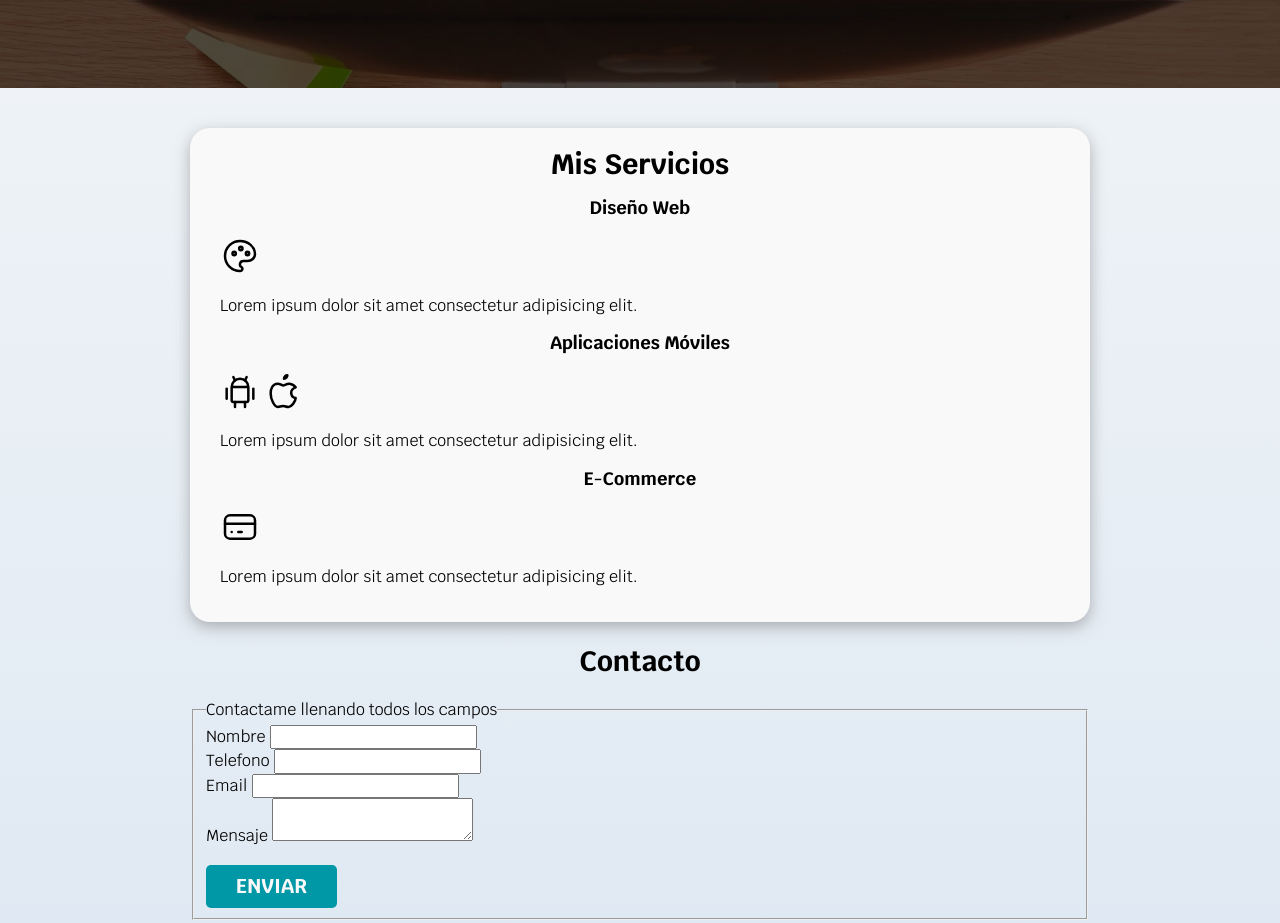
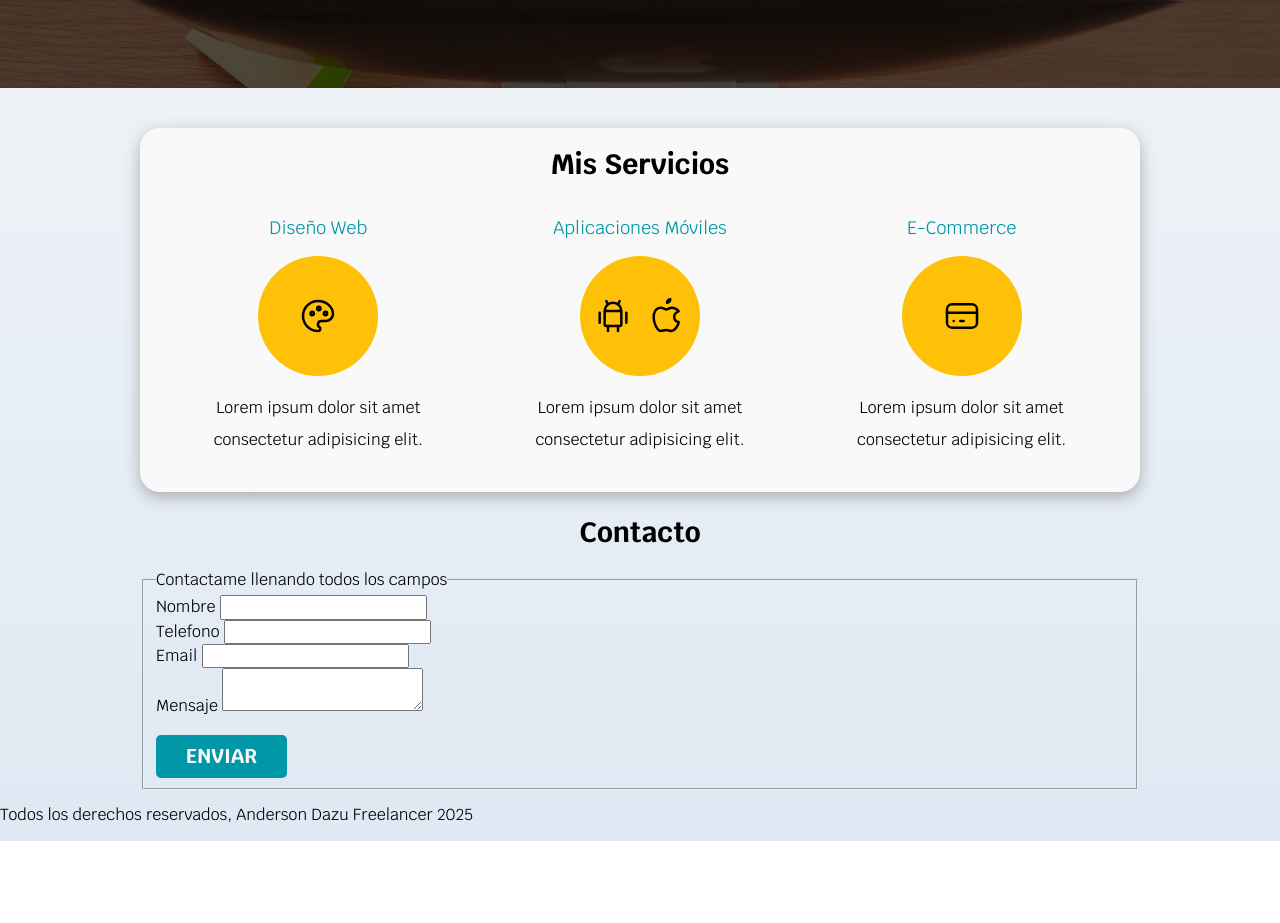
Before and after one commit to AnderDaZu/freelancer-pro, a plain HTML site: page index.html in a window 1280 px wide. Shown: the part 520-1443 px from the top of the page. After the commit the page ends 1361 px from the top, so only its background shows below. Drawn offline with Linux system fonts and the light colour scheme.

Commit message:
finalizando sección de servicios

```diff
--- a/css/styles.css
+++ b/css/styles.css
@@ -40,7 +40,7 @@ h1, h2, h3 {
 }
 
 .contenedor {
-    max-width: 90rem;
+    max-width: 100rem;
     margin: 0 auto;
 }
 
@@ -51,7 +51,6 @@ h1, h2, h3 {
 .nav-bg {
     background-color: var(--secundario);
 }
-
 
 .nav__btn_display, .nav__btn_close {
     padding: 2rem;
@@ -144,8 +143,50 @@ h1, h2, h3 {
 main {
     padding: 2rem 3rem;
 }
+@media (max-width: 940px) {
+    #principal {
+        margin-left: 2rem;
+        margin-right: 2rem;
+    }
+}
 main h2 {
     margin: 0;
+}
+.servicios {
+    display: grid;
+    gap: 2.5rem;
+    grid-template-rows: repeat(3 1fr);
+    padding-top: 2rem;
+    /* grid-template-columns: 50% 50%;
+    grid-template-rows: 50% 50%; */
+    /* grid: 50% 50% / 50% 50%; */ /* Esto es lo mismo a lo de arriba */
+}
+@media (min-width: 768px) {
+    .servicios {
+        grid-template-columns: repeat(3, 1fr);
+    }
+}
+.servicio {
+    display: flex;
+    flex-direction: column;
+    align-items: center;
+}
+.servicio h3 {
+    color: var(--secundario);
+    font-weight: 400;
+}
+.servicio p {
+    text-align: center;
+    line-height: 2;
+}
+.servicio .icono-servicio {
+    width: 12rem;
+    height: 12rem;
+    background-color: var(--primario);
+    border-radius: 50%;
+    display: flex;
+    align-items: center;
+    justify-content: space-evenly;
 }
 
 .boton {
--- a/index.html
+++ b/index.html
@@ -67,11 +67,13 @@
         </div>
     </section>
 
-    <main class="contenedor sombra">
+    <main class="contenedor sombra" id="principal">
         <h2>Mis Servicios</h2>
-        <section>
+        <div class="servicios">
+            <section class="servicio">
                 <h3>Diseño Web</h3>
 
+                <div class="icono-servicio">
                     <svg xmlns="http://www.w3.org/2000/svg" viewBox="0 0 24 24" fill="none" stroke="#000" stroke-linecap="round"
                         stroke-linejoin="round" width="40" height="40" stroke-width="1.5">
                         <path
@@ -81,13 +83,15 @@
                         <path d="M12.5 7.5m-1 0a1 1 0 1 0 2 0a1 1 0 1 0 -2 0"></path>
                         <path d="M16.5 10.5m-1 0a1 1 0 1 0 2 0a1 1 0 1 0 -2 0"></path>
                     </svg>
+                </div>
 
                 <p>Lorem ipsum dolor sit amet consectetur adipisicing elit.</p>
             </section>
-        <section>
+            <section class="servicio">
                 <h3>Aplicaciones Móviles</h3>
 
-            <div>
+                <div class="icono-servicio">
+                    <!-- <div> -->
                         <svg xmlns="http://www.w3.org/2000/svg" viewBox="0 0 24 24" fill="none" stroke="#000"
                             stroke-linecap="round" stroke-linejoin="round" width="40" height="40" stroke-width="1.5">
                             <path d="M4 10l0 6"></path>
@@ -106,13 +110,15 @@
                             </path>
                             <path d="M12 4a2 2 0 0 0 2 -2a2 2 0 0 0 -2 2"></path>
                         </svg>
+                    <!-- </div> -->
                 </div>
 
                 <p>Lorem ipsum dolor sit amet consectetur adipisicing elit.</p>
             </section>
-        <section>
+            <section class="servicio">
                 <h3>E-Commerce</h3>
 
+                <div class="icono-servicio">
                     <svg xmlns="http://www.w3.org/2000/svg" viewBox="0 0 24 24" fill="none" stroke="#000" stroke-linecap="round"
                         stroke-linejoin="round" width="40" height="40" stroke-width="1.5">
                         <path d="M3 5m0 3a3 3 0 0 1 3 -3h12a3 3 0 0 1 3 3v8a3 3 0 0 1 -3 3h-12a3 3 0 0 1 -3 -3z"></path>
@@ -120,9 +126,11 @@
                         <path d="M7 15l.01 0"></path>
                         <path d="M11 15l2 0"></path>
                     </svg>
+                </div>
 
                 <p>Lorem ipsum dolor sit amet consectetur adipisicing elit.</p>
             </section>
+        </div>
     </main>
 
     <section class="contenedor">
```
Lines whose indentation alone changed are shown as unchanged.
